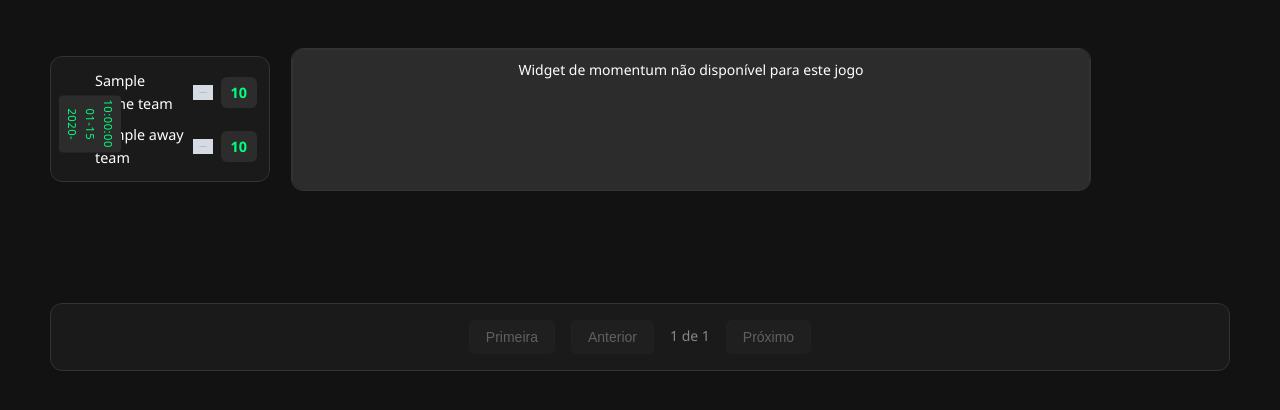
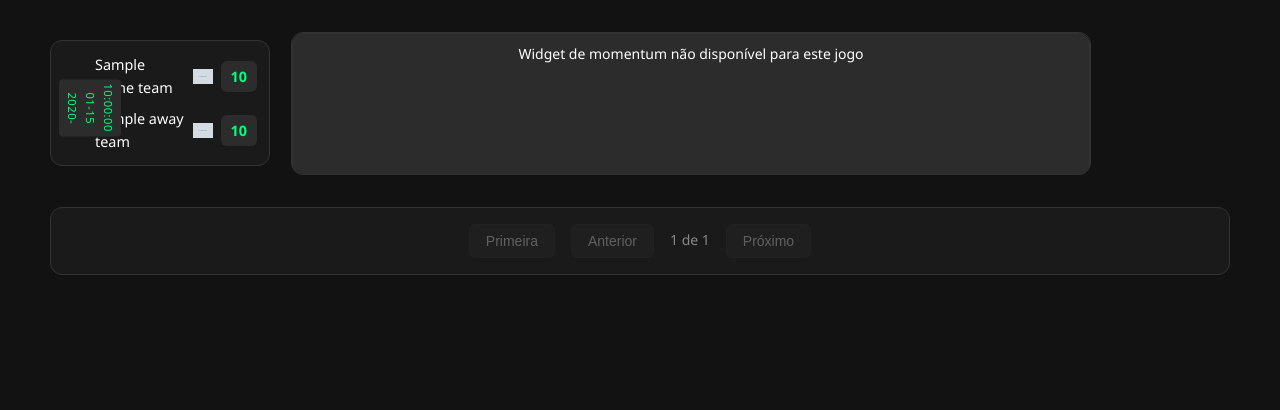
Before and after one commit to elfabitto/radar-ao-vivo, a Flask app: template templates/index.html in a window 1280 px wide. Shown: the part 165-575 px from the top of the page. Run offline with Flask 3, Linux system fonts and the light colour scheme; the template is opened without the code that fills it: most values are stand-ins (such as "Sample title", 1, 10 or a date in 2020); grey boxes marked "Sample" are stand-in pictures; a database or web service that is not in the repository returns one stand-in record (values such as "Sample title"); data that the repository does not hold is empty.

Commit message:
ajusta margens do layout principal para zero na exibição dos jogos

```diff
--- a/static/css/pages/radar.css
+++ b/static/css/pages/radar.css
@@ -1,8 +1,8 @@
 /* Layout principal */
 .match-row {
     display: flex;
-    margin-bottom: 4rem;
-    margin-top: 1rem;
+    margin-bottom: 0rem;
+    margin-top: 0rem;
     gap: 10rem;
 }
 
@@ -11,7 +11,8 @@
     width: 100%;
     gap: 1rem;
     align-items: center;
-    margin-bottom: 1rem;
+    margin-bottom: 0rem;
+    margin-top: 0rem;
 }
 
 /* Card do jogo */
```
